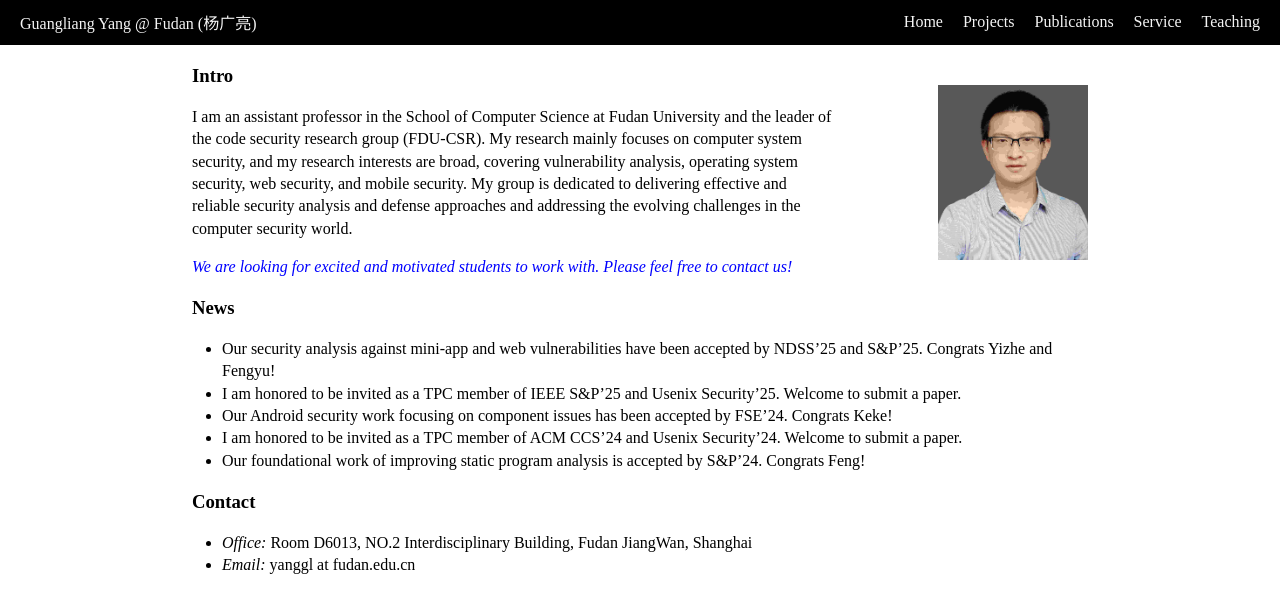
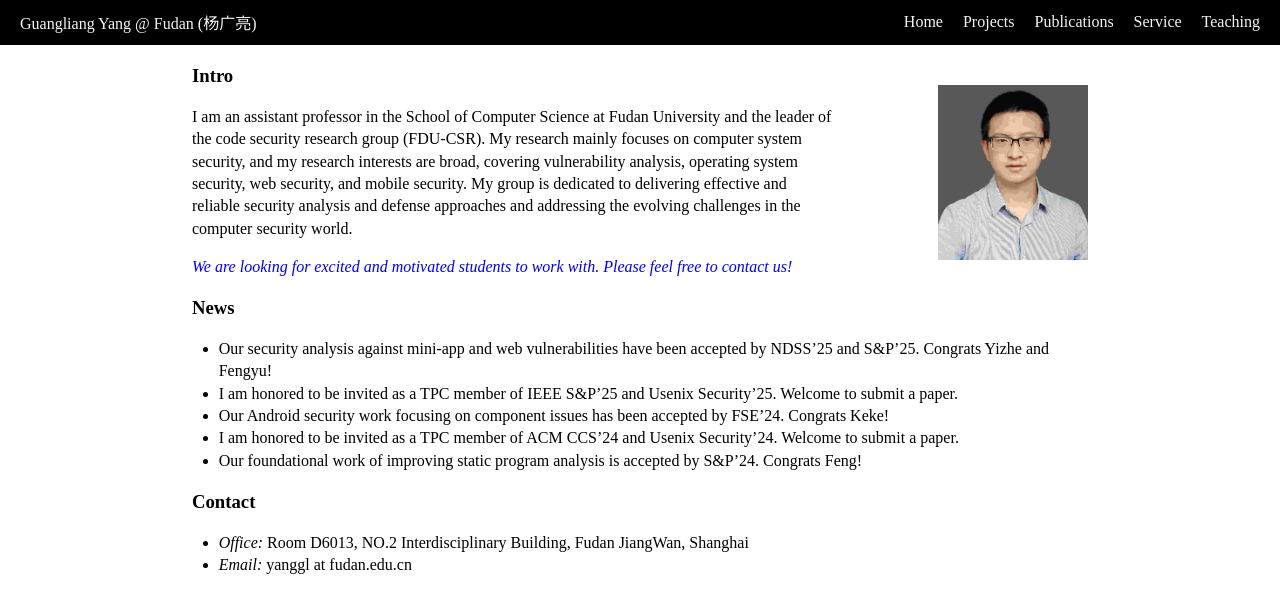
Before and after one commit to yang-guangliang/yang-guangliang.github.io, a Jekyll site: the page built from index.md, in a window 1280 px wide. Shown: the top 613 px of the page. Built offline with Jekyll 4.4.1, drawn with Linux system fonts in a browser that asks for light colours.

Commit message:
Update styles.css

```diff
--- a/assets/styles.css
+++ b/assets/styles.css
@@ -32,7 +32,10 @@ p {
 
 li {
     line-height: 1.4; /* This will make the line height 1.5 times the font size */
-    margin-left: -10px;
+}
+
+ul {
+    margin-left: -10pt;
 }
 
 div.special-text {
```
